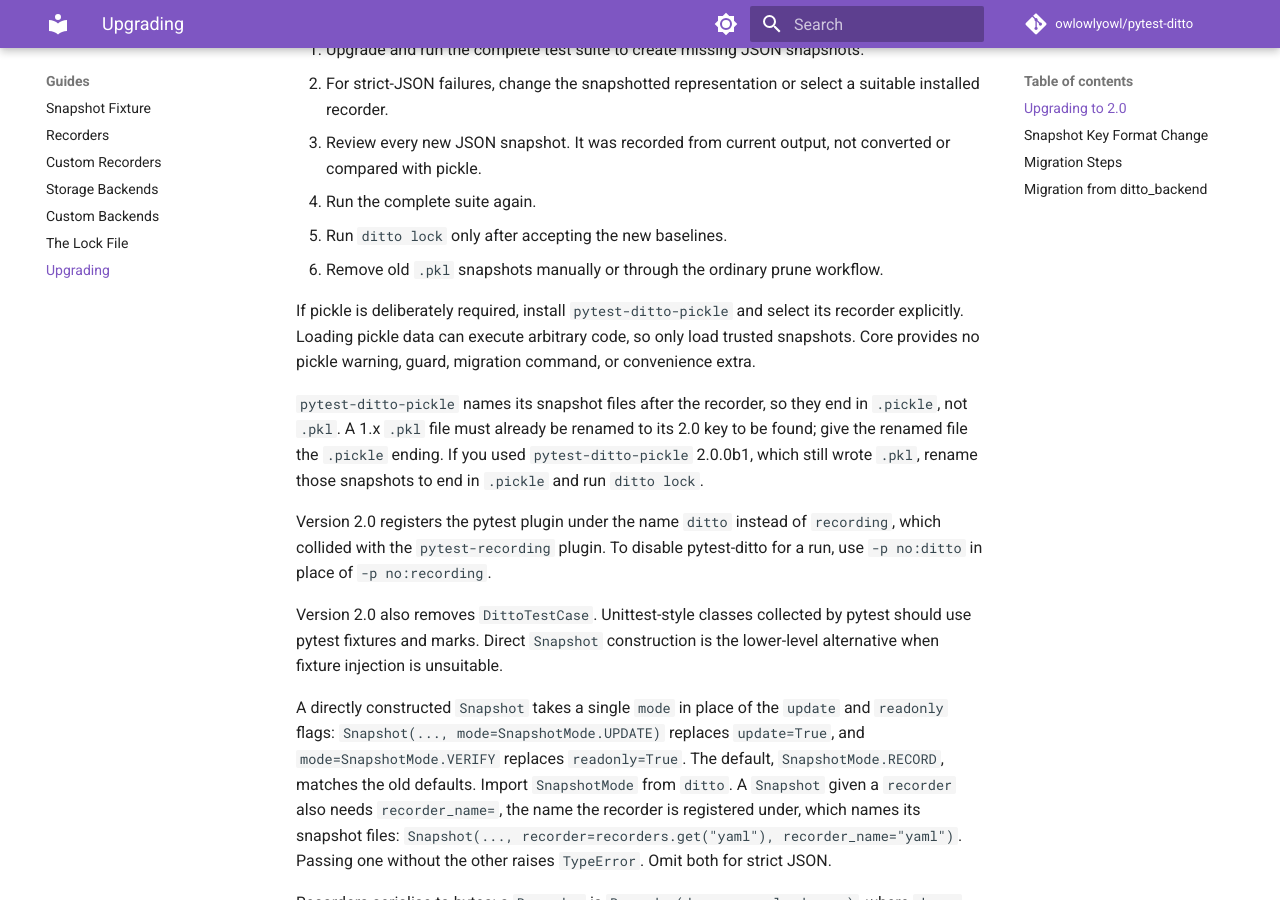
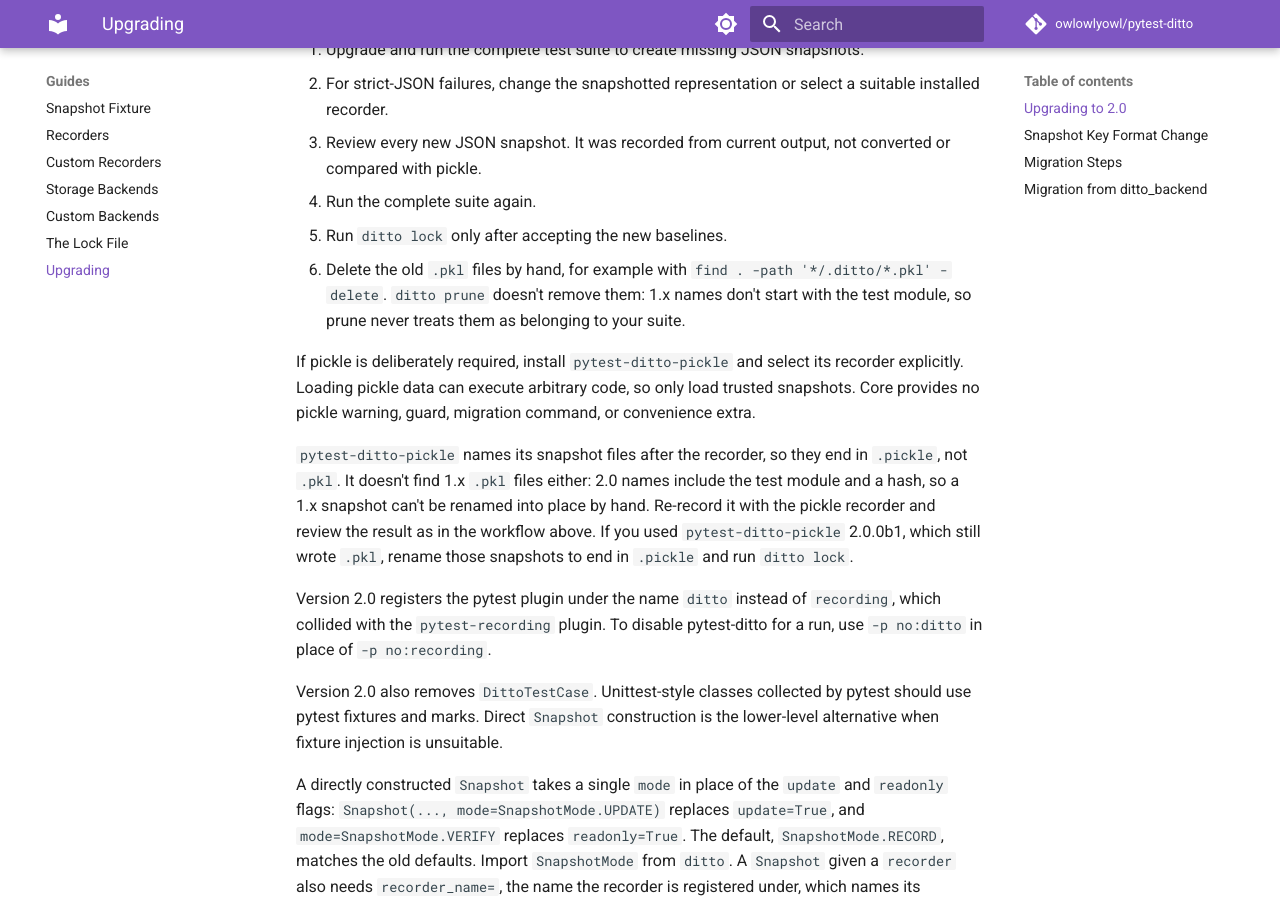
Before and after one commit to owlowlyowl/pytest-ditto, an MkDocs documentation site: the page built from docs/src/guides/upgrading.md, in a window 1280 px wide and 900 px high, scrolled down 494 px. Built offline with MkDocs 1.6.1 and Material for MkDocs 9.7.7, drawn with Linux system fonts in a browser that asks for light colours; comment, search, counter and statistics services are not loaded.

Commit message:
Fix stale claims in the recorder, upgrade, lock and CLI docs
- Custom Recorders said a recorder's snapshots are saved as
  `<key>.msgpack`; give the real name, with the test module and hash.
- Upgrading said prune can remove 1.x `.pkl` snapshots and that a `.pkl`
  file can be renamed to its 2.0 name. 1.x names lack the module prefix
  prune looks under, and 2.0 names carry a hash, so say to delete them by
  hand and re-record.
- The lock table said a rebuild drops stale entries; it does so only in
  the targets the run used, and only on a passing run. A failing
  `ditto update` appends.
- Add `--live` to the status, stats and lint usage lines.
- Snapshot's docstring gave key formats without the hash.

```diff
--- a/docs/src/guides/upgrading.md
+++ b/docs/src/guides/upgrading.md
@@ -22,7 +22,10 @@ Use this upgrade workflow:
    converted or compared with pickle.
 4. Run the complete suite again.
 5. Run `ditto lock` only after accepting the new baselines.
-6. Remove old `.pkl` snapshots manually or through the ordinary prune workflow.
+6. Delete the old `.pkl` files by hand, for example with
+   `find . -path '*/.ditto/*.pkl' -delete`. `ditto prune` doesn't remove them:
+   1.x names don't start with the test module, so prune never treats them as
+   belonging to your suite.
 
 If pickle is deliberately required, install `pytest-ditto-pickle` and select
 its recorder explicitly. Loading pickle data can execute arbitrary code, so
@@ -30,8 +33,10 @@ only load trusted snapshots. Core provides no pickle warning, guard, migration
 command, or convenience extra.
 
 `pytest-ditto-pickle` names its snapshot files after the recorder, so they end
-in `.pickle`, not `.pkl`. A 1.x `.pkl` file must already be renamed to its 2.0
-key to be found; give the renamed file the `.pickle` ending. If you used
+in `.pickle`, not `.pkl`. It doesn't find 1.x `.pkl` files either: 2.0 names
+include the test module and a hash, so a 1.x snapshot can't be renamed into
+place by hand. Re-record it with the pickle recorder and review the result as
+in the workflow above. If you used
 `pytest-ditto-pickle` 2.0.0b1, which still wrote `.pkl`, rename those snapshots
 to end in `.pickle` and run `ditto lock`.
 
```
Also changed, not shown: docs/src/cli/lint.md (+1 -1 lines), docs/src/cli/stats.md (+1 -1 lines), docs/src/cli/status.md (+1 -1 lines), docs/src/guides/custom-recorders.md (+4 -1 lines), docs/src/guides/lock-file.md (+2 -2 lines), 1 other file.
